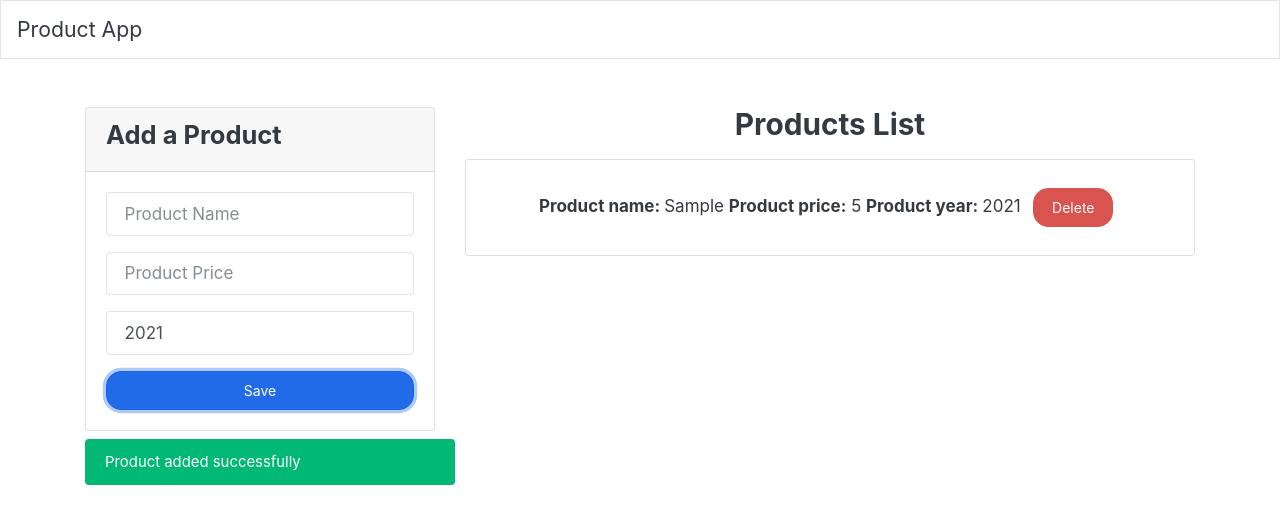
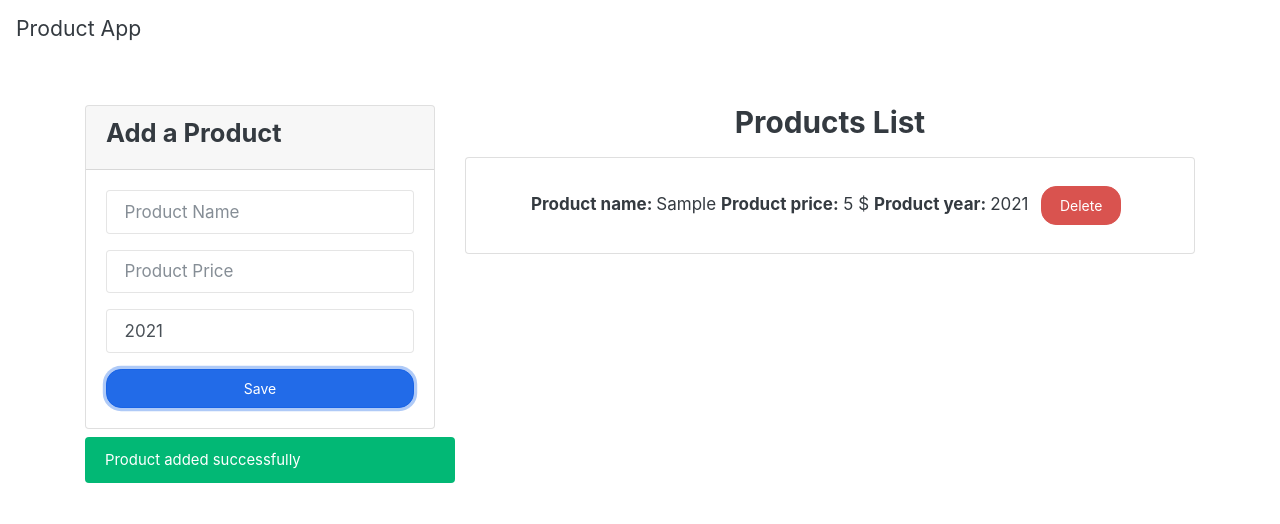
Before and after one commit to MCampos23/Products-App-Js-OOP-ES, a plain HTML site: page index.html in a window 1280 px wide. Both pictures are taken after typing "Sample", "5" into the empty fields and a click on the input "Save". Drawn offline with Linux system fonts and the light colour scheme.

```diff
--- a/app.js
+++ b/app.js
@@ -15,7 +15,7 @@ class UI {
        <div class="card text-center mb-4">
         <div class="card-body">
             <strong>Product name: </strong>${product.name}
-            <strong>Product price:</strong> ${product.price}
+            <strong>Product price:</strong> ${product.price} $
             <strong>Product year: </strong>${product.year}
             <a name="delete" href="#" class="btn btn-danger m-2">Delete</a>
         </div>
--- a/index.html
+++ b/index.html
@@ -9,10 +9,10 @@
     <link href="bootstrap.min.css" rel="stylesheet">
 
 </head>
-<body>
+<body class="">
 
     <!-- NAVIGATION -->
-    <nav class="navbar navbar-light bg-light">
+    <nav class="navbar navbar-light bg-ligth">
         <a href="/" class="navbar-brand">
         Product App</a>
     </nav>
```
